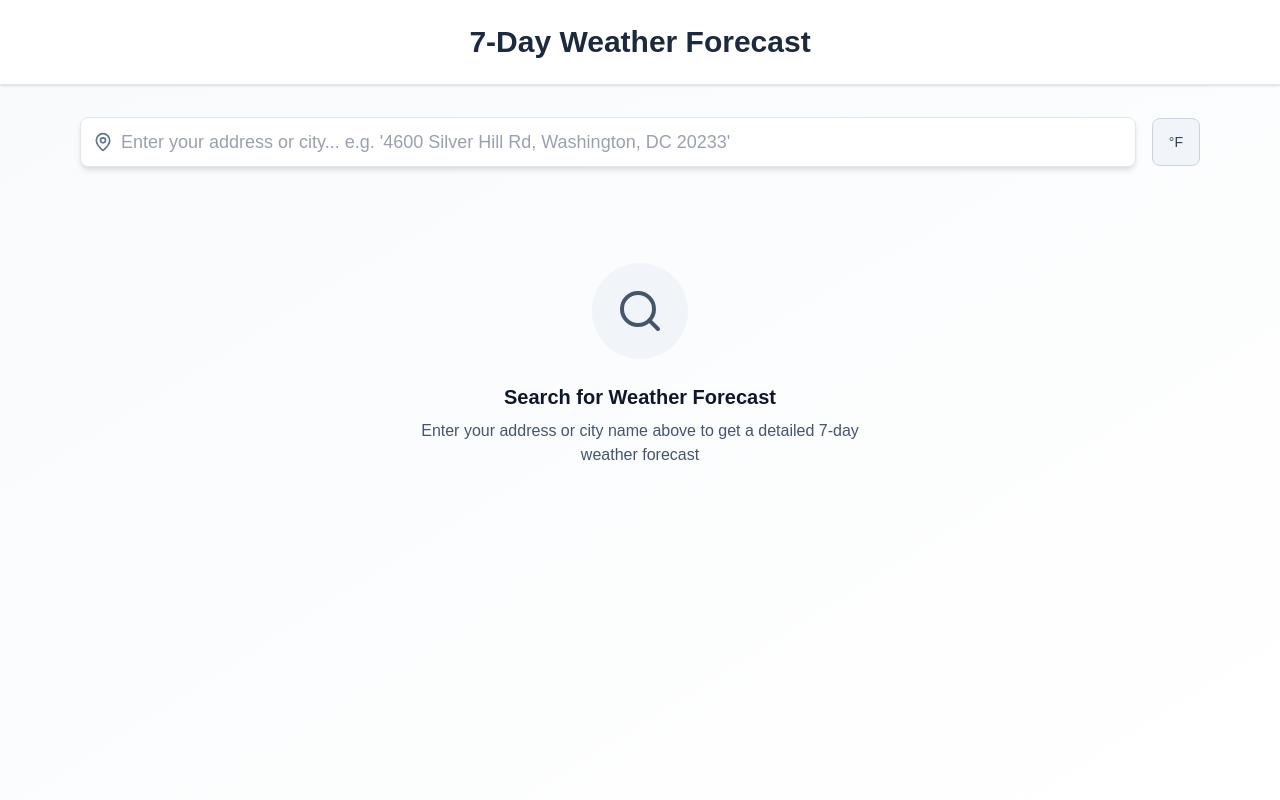
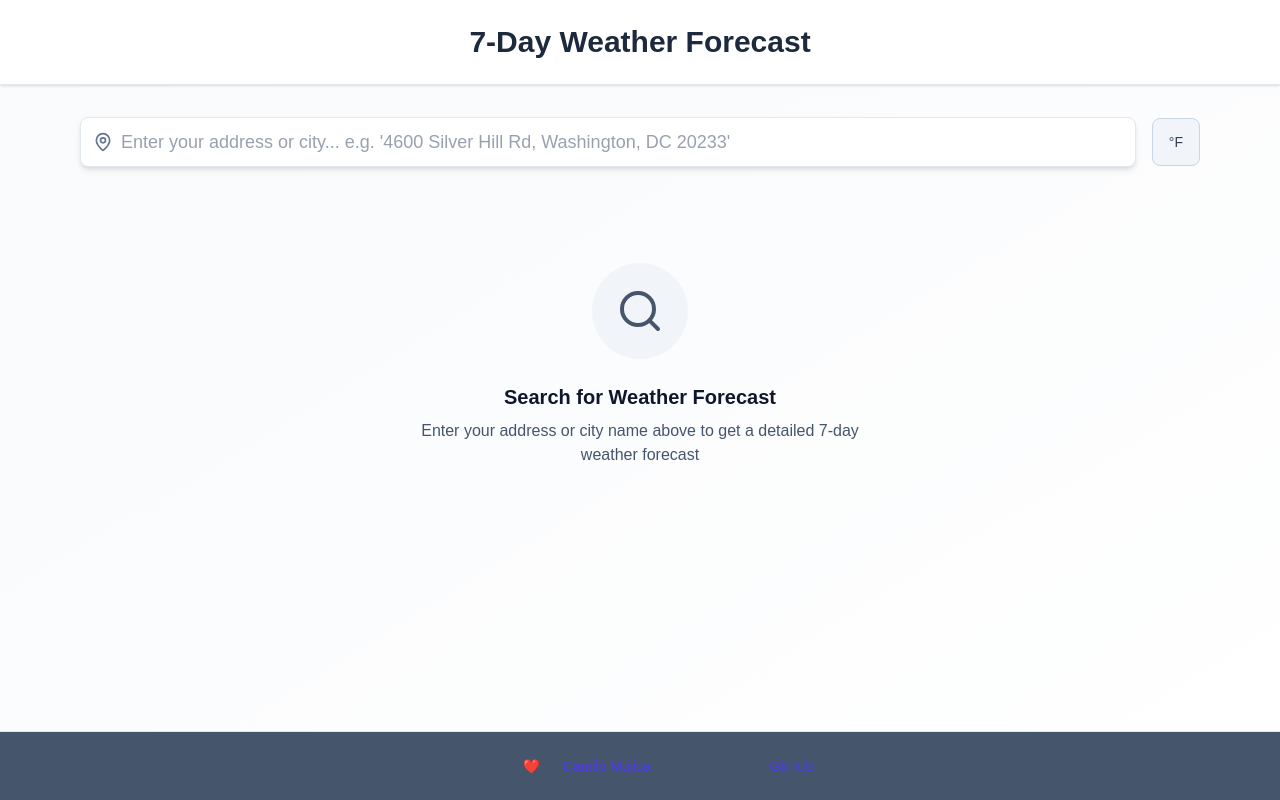
Before and after one commit to camilo-mujica/weather-wise, a Next.js app: page / in a window 1280 px wide. Built offline with nearby package versions, Linux system fonts and the light colour scheme.

Commit message:
feat: Enhance layout with footer and improve main content styling

```diff
--- a/src/app/page.tsx
+++ b/src/app/page.tsx
@@ -48,7 +48,7 @@ export default function WeatherApp() {
   }, [forecast?.address]);
 
   return (
-    <div className="min-h-screen bg-gradient-to-br from-slate-50 to-white">
+    <div className="min-h-screen bg-gradient-to-br from-slate-50 to-white flex flex-col">
       {/* Header */}
       <header className="bg-white shadow-sm border-b border-slate-200">
         <div className="max-w-6xl mx-auto px-4 py-6">
@@ -57,7 +57,7 @@ export default function WeatherApp() {
       </header>
 
       {/* Main Content */}
-      <main className="max-w-6xl mx-auto px-4 py-8">
+      <main className="w-full max-w-6xl mx-auto px-4 py-8 flex-1">
         <div className="flex items-center gap-4 mb-12">
           <SearchBar
             value={address}
@@ -151,6 +151,30 @@ export default function WeatherApp() {
           </div>
         )}
       </main>
+      {/* add footer with link to the repository and my linkedin */}
+      <footer className="mt-1 border-t border-slate-200 py-6 text-center text-sm text-slate-600 dark:text-slate-400 bg-slate-600">
+        <p>
+          Built with ❤️ by{' '}
+          <a
+            href="https://www.linkedin.com/in/camilo-jose-mujica/"
+            target="_blank"
+            rel="noopener noreferrer"
+            className="text-indigo-600 hover:underline"
+          >
+            Camilo Mujica
+          </a>
+          . View the code on{' '}
+          <a
+            href="https://github.com/camilo-mujica/weather-wise"
+            target="_blank"
+            rel="noopener noreferrer"
+            className="text-indigo-600 hover:underline"
+          >
+            GitHub
+          </a>
+          .
+        </p>
+      </footer>
     </div>
   );
 }
```
Also changed, not shown: 1 other file (tests, documents, lock files or other folders).
